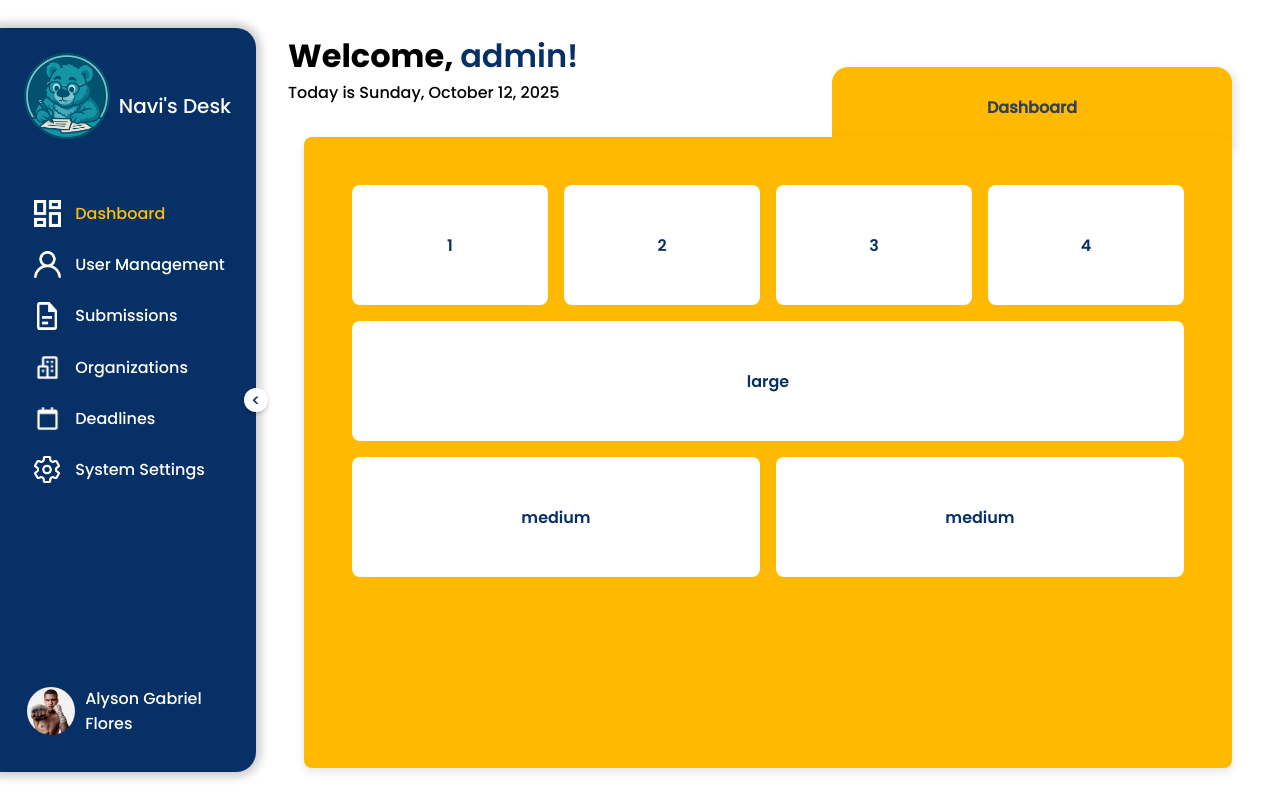
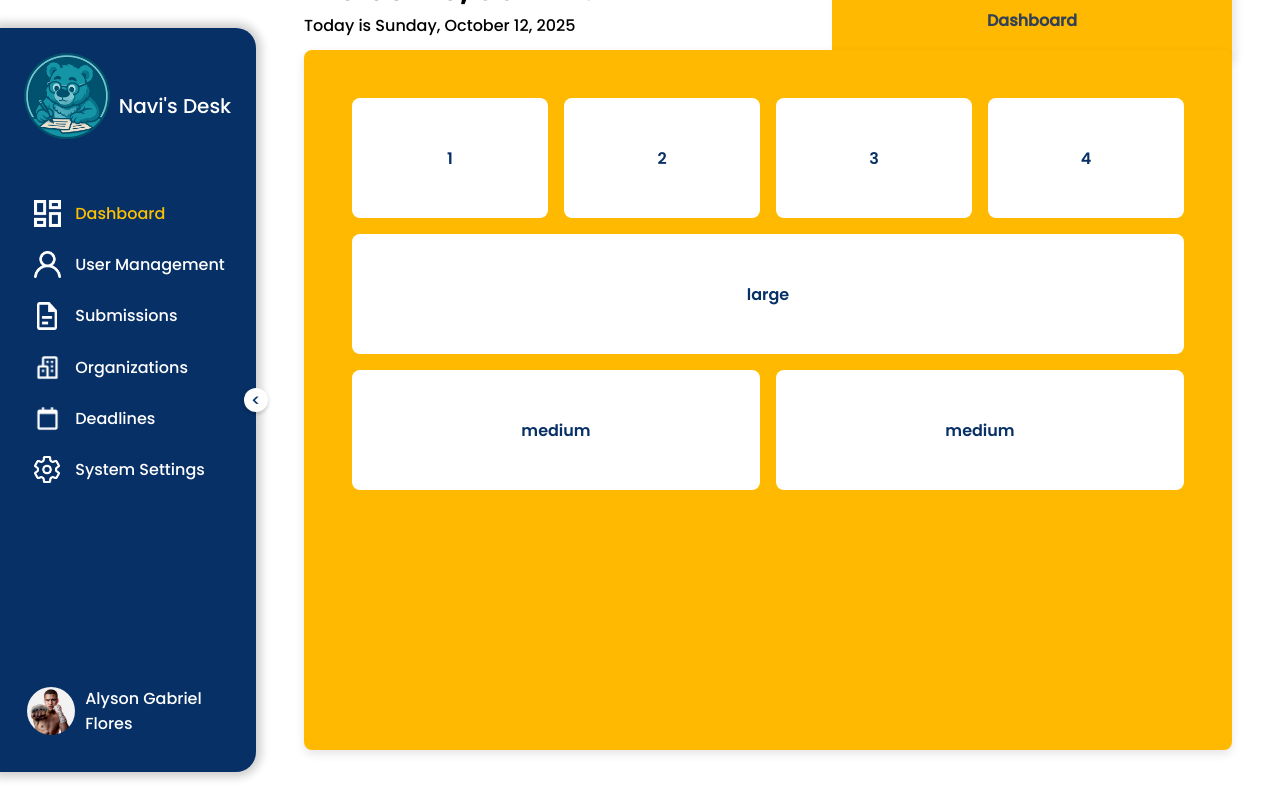
Before and after one commit to seiji0z/navisdesk, a PHP site: page /admin/dashboard.html in a window 1280 px wide; the page is wider, and only the part inside the window is pictured. Run offline with PHP 8.4, Linux system fonts and the light colour scheme.

Commit message:
Minor fixes to the folder

```diff
--- a/admin/dashboard.html
+++ b/admin/dashboard.html
@@ -5,29 +5,33 @@
     <meta charset="UTF-8" />
     <meta name="viewport" content="width=device-width, initial-scale=1.0" />
     <title>Dashboard</title>
-    <link rel="icon" type="image/x-icon" href="../assets/images/navi-logo.png" />
+    <link
+      rel="icon"
+      type="image/x-icon"
+      href="../assets/images/navi-logo.png"
+    />
     <link rel="stylesheet" href="../assets/css/style.css" />
     <link rel="stylesheet" href="../assets/css/admin/dashboard.css" />
     <link rel="stylesheet" href="../assets/css/components/sidebar.css" />
   </head>
 
   <body>
-
     <div id="sidebar"></div>
 
     <!-- main content -->
     <div class="main">
+      <div class="dashboard-folder">
         <div class="header">
           <div class="welcome">
             <h1>Welcome, <span>admin!</span></h1>
           </div>
           <div class="date-info">
             <p>
-            Today is <span class="current-date">Sunday, October 12, 2025</span>
+              Today is
+              <span class="current-date">Sunday, October 12, 2025</span>
             </p>
           </div>
         </div>
-      <div class="dashboard-folder">
         <div class="folder-tab">
           <h2>Dashboard</h2>
         </div>
--- a/assets/css/admin/dashboard.css
+++ b/assets/css/admin/dashboard.css
@@ -7,6 +7,7 @@
   justify-content: center;
   align-items: center;
   box-sizing: border-box;
+  transition: margin-left 0.3s ease;
 }
 
 .main.collapsed-sidebar {
@@ -19,11 +20,11 @@
   background-color: #ffb901;
   border-radius: 8px;
   width: calc(100% - 2rem);
-  max-width: 1500px;
+  max-width: 100vw;
   height: 700px;
   box-shadow: 0 4px 10px rgba(0, 0, 0, 0.1);
   overflow: visible;
-  transition: width 0.3s ease;
+  transition: width 0.3s ease, max-width 0.3s ease;
 }
 
 .main.collapsed-sidebar .dashboard-folder {
@@ -32,14 +33,15 @@
 }
 
 .header {
-  position: relative;
   display: flex;
   flex-direction: column;
-  justify-content: left;
-  text-align: left;
-  width: 100%;
+  top: -85px;
+  position: absolute;
+  right: 0;
+  width: 100vw;
   max-width: 1500px;
   padding-bottom: 2rem;
+  left: 0;
 }
 
 .welcome h1 {
@@ -89,7 +91,7 @@
   grid-template-rows: repeat(6, auto);
   gap: 1rem;
   width: 100%;
-  max-width: 1500px;
+  max-width: inherit;
   margin: 0 auto;
   padding: 2rem;
 }
--- a/assets/css/components/sidebar.css
+++ b/assets/css/components/sidebar.css
@@ -49,7 +49,7 @@
   display: flex;
   justify-content: center;
   align-items: center;
-  box-shadow: 0 2px 4px rgba(0,0,0,0.2);
+  box-shadow: 0 2px 4px rgba(0, 0, 0, 0.2);
   z-index: 9999;
 }
 
```
Lines whose indentation alone changed are shown as unchanged.
